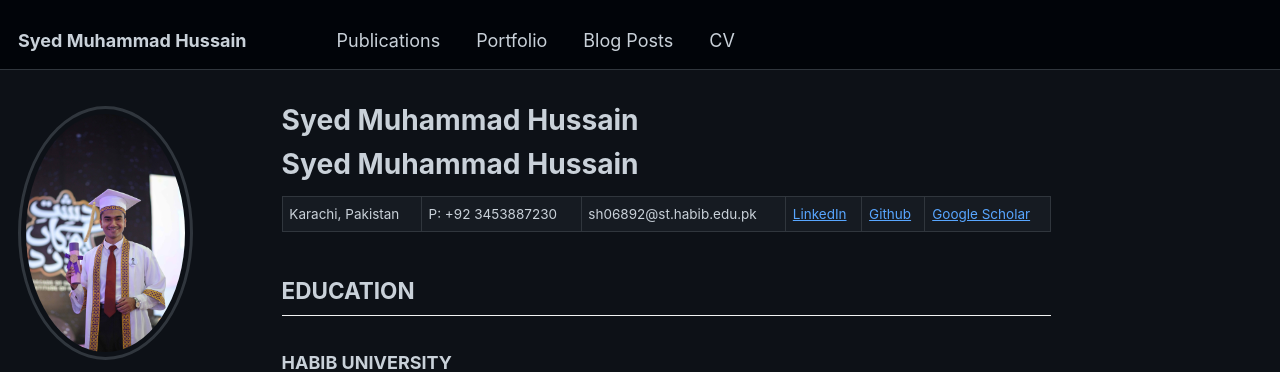
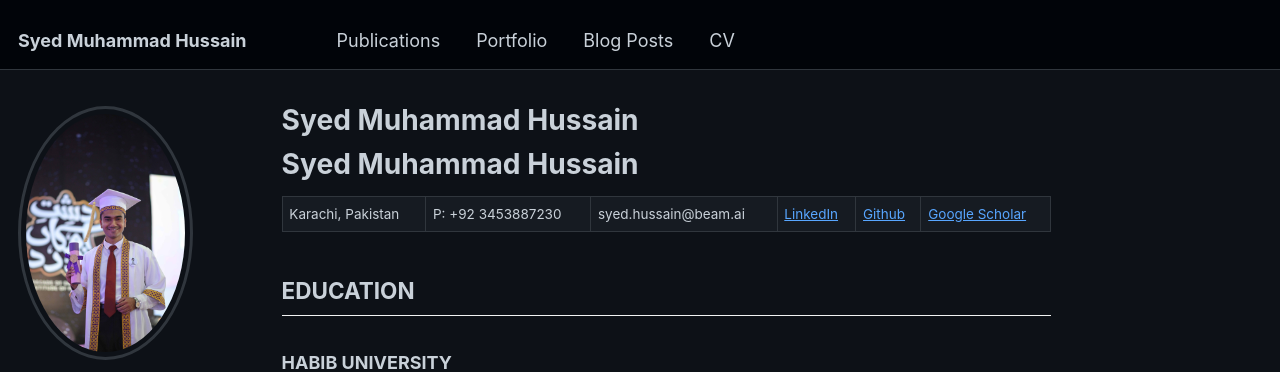
Before and after one commit to SYED-M-HUSSAIN/syed-m-hussain.github.io, a Jekyll site: the page built from cv_markdown.md, in a window 1280 px wide and 900 px high. Shown: the top 372 px of the window. Built offline with Jekyll 4.4.1, drawn with Linux system fonts in a browser that asks for light colours; some web fonts are replaced; our own code applies the rules of GitHub Pages for plain Markdown files.

Commit message:
update the email address

```diff
--- a/_config.yml
+++ b/_config.yml
@@ -17,7 +17,7 @@ author:
   location         : "Karachi, Pakistan"
   employer         : "Beam AI"
   uri              : "https://www.linkedin.com/in/syed-muhammad-hussain-00b2a7214/" # If you have a personal website or blog
-  email            : "sh06892@st.habib.edu.pk"  # Replace with your professional email
+  email            : "syed.hussain@beam.ai"
 
   # Academic websites
   arxiv            : # URL - Update with the correct link to your profile if applicable
--- a/cv_markdown.md
+++ b/cv_markdown.md
@@ -1,6 +1,6 @@
 # Syed Muhammad Hussain
 
-Karachi, Pakistan | P: +92 3453887230 | sh06892@st.habib.edu.pk | [LinkedIn](https://www.linkedin.com/in/syed-muhammad-hussain-00b2a7214/) | [Github](https://github.com/SYED-M-HUSSAIN) | [Google Scholar](https://scholar.google.com/citations?user=TqMFlMYAAAAJ&hl=en)
+Karachi, Pakistan | P: +92 3453887230 | syed.hussain@beam.ai | [LinkedIn](https://www.linkedin.com/in/syed-muhammad-hussain-00b2a7214/) | [Github](https://github.com/SYED-M-HUSSAIN) | [Google Scholar](https://scholar.google.com/citations?user=TqMFlMYAAAAJ&hl=en)
 
 ## EDUCATION
 
```
Also changed, not shown: README.md (+1 -1 lines), _pages/cv.md (+1 -1 lines).
